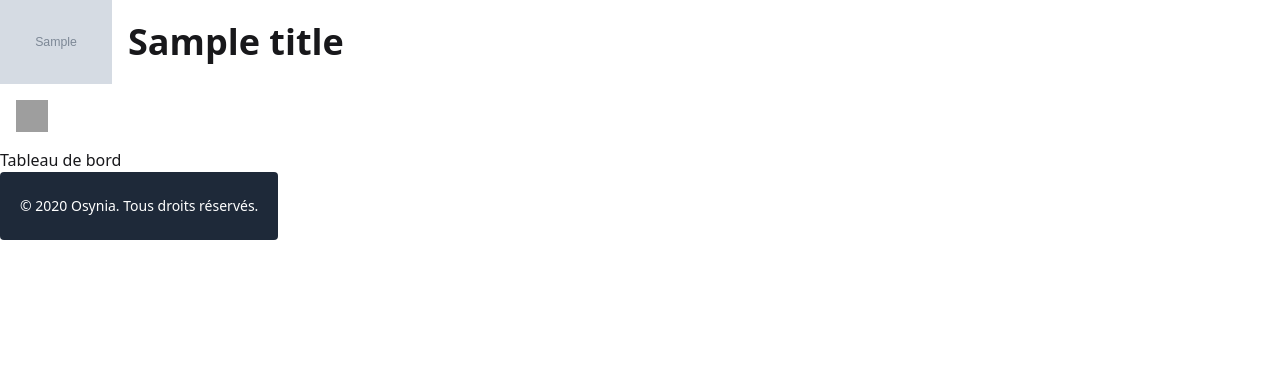
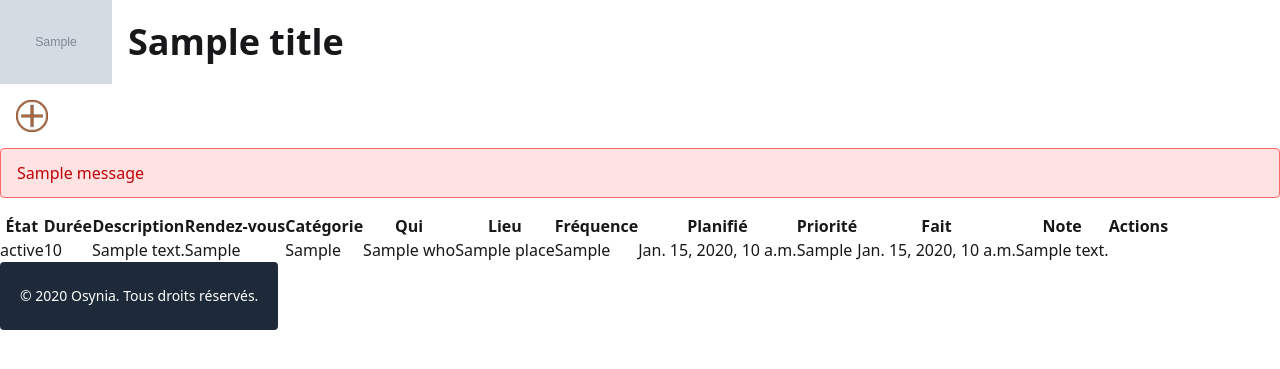
Before and after one commit to Slb59/secretbox, a Django app: template templates/journaling/dashboard.html in a window 1280 px wide. Shown: the part 24-393 px from the top of the page. Run offline with Django 5.2, Linux system fonts and the light colour scheme; the template is opened without the code that fills it: most values are stand-ins (such as "Sample title", 1, 10 or a date in 2020); grey boxes marked "Sample" are stand-in pictures; one stand-in notice (Sample message) is shown; style sheets or scripts are compiled from the project's sources; some libraries are stand-ins or nearby versions; grey boxes are pictures that could not be loaded.

Commit message:
ajout du tableau dans dashboard.html

```diff
--- a/config/settings/base.py
+++ b/config/settings/base.py
@@ -37,7 +37,8 @@ THIRD_PARTY_APPS = [
     'tailwind',
     'theme',
     'django_browser_reload',
-    'crispy_forms'
+    'crispy_forms',
+    'crispy_tailwind',
 ]
 
 DEV_APPS = [
@@ -69,6 +70,7 @@ MIDDLEWARE = TIERS_MIDDLEWARE + DJANGO_MIDDLEWARE
 
 ROOT_URLCONF = 'config.urls'
 
+CRISPY_TEMPLATE_PACK = 'tailwind'
 TEMPLATES = [
     {
         'BACKEND': 'django.template.backends.django.DjangoTemplates',
--- a/journaling/forms.py
+++ b/journaling/forms.py
@@ -1,5 +1,8 @@
 from django import forms
 from django.utils.translation import gettext_lazy as _
+from crispy_forms.helper import FormHelper
+from crispy_forms.layout import Field, Layout
+from .forms_helpers import action_buttons
 from .memo import Memo
 
 class MemoForm(forms.ModelForm):
--- a/journaling/memo.py
+++ b/journaling/memo.py
@@ -243,6 +243,7 @@ class Memo(models.Model):
             return f"{base_label} le {self.get_report_date_display()}"
         return base_label
 
+    @property
     def get_color(self) -> str:
         filters = [
             Q(
--- a/pyproject.toml
+++ b/pyproject.toml
@@ -19,4 +19,5 @@ dependencies = [
     "PyMySQL>=1.1.0",
     "pillow>=12.2.0",
     "mysqlclient>=2.2.8",
+    "crispy-tailwind>=1.0.3",
 ]
--- a/templates/journaling/dashboard.html
+++ b/templates/journaling/dashboard.html
@@ -1,8 +1,65 @@
 {% extends "base.html" %}
-{% load i18n %}
+{% load i18n crispy_forms_tags %}
 {% block title %}{{ block.super }} - Tableau de bord{% endblock %}
 {% block content %}
- {% include "base/logo_header.html" %}
- {% include 'navbar/navbar.html' %}
-<h1>Tableau de bord</h1>
+    {% include "base/logo_header.html" %}
+    {% include 'navbar/navbar.html' %}
+    {% if messages %}
+        <div class="mb-4 w-full">
+            {% for message in messages %}
+            <div class="bg-red-100 border border-red-400 text-red-700 px-4 py-3 rounded">
+                {{ message }}
+            </div>
+            {% endfor %}
+        </div>
+    {% endif %}
+    {% crispy form %}
+
+    <div class="dashboard_content">
+        <table class="table_content">
+            <thead>
+                <tr class="tr_header">
+                    <th class="th_header" scope="row">État</th>
+                    <th class="th_header" scope="row">Durée</th>
+                    <th class="th_header" scope="row">Description</th>
+                    <th class="th_header" scope="row">Rendez-vous</th>
+                    <th class="th_header" scope="row">Catégorie</th>
+                    <th class="th_header" scope="row">Qui</th>
+                    <th class="th_header" scope="row">Lieu</th>
+                    <th class="th_header" scope="row">Fréquence</th>
+                    <th class="th_header" scope="row">Planifié</th>
+                    <th class="th_header" scope="row">Priorité</th>
+                    <th class="th_header" scope="row">Fait</th>
+                    <th class="th_header" scope="row">Note</th>
+                    <th class="th_header" scope="row">Actions</th>
+                </tr>
+            </thead>
+            <tbody>
+                {% for memo in memos %}
+                <tr id="memo-row-{{ memo.pk }}" >
+                    <td class="td_header">{{ memo.get_state_display }}</td>
+                    <td class="td_header">{{ memo.duration }}</td>
+                    <td class="td_header">{{ memo.description }}</td>
+                    <td class="td_header">
+                        {{ memo.get_appointment_display|default_if_none:"" }}
+                    </td>
+                    <td class="td_header">{{ memo.get_category_display }}</td>
+                    <td class="td_header">
+                        {{ memo.who.all|join:", " }}
+                    </td>
+                    <td class="td_header">{{ memo.place }}</td>
+                    <td class="td_header">{{ memo.get_periodic_display }}</td>
+                    <td class="td_header">{{ memo.get_planned_date_display }}</td>
+                    <td class="td_header">{{ memo.get_priority_display }}</td>
+                    <td class="td_header">{{ memo.get_done_date_display }}</td>
+                    <td class="td_header">{{ memo.note }}</td>
+
+                    <td class="action-icons">
+                        {% include 'dashboard/dashboard-action.html' %}
+                    </td>
+                </tr>
+                {% endfor %}
+            </tbody>
+        </table>
+    </div>
 {% endblock %}
```
Also changed, not shown: journaling/forms_helpers.py (added, +31 -0 lines), journaling/views.py (+6 -6 lines), templates/journaling/add_template.html (added, +12 -0 lines), journaling/migrations/0001_initial.py (added), theme/static/icons/add.png (added), 1 other file.
